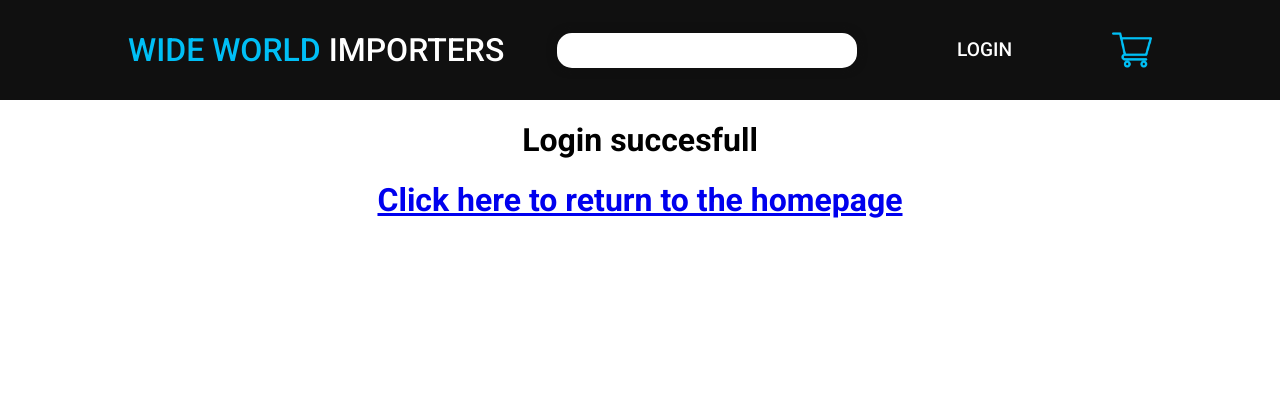
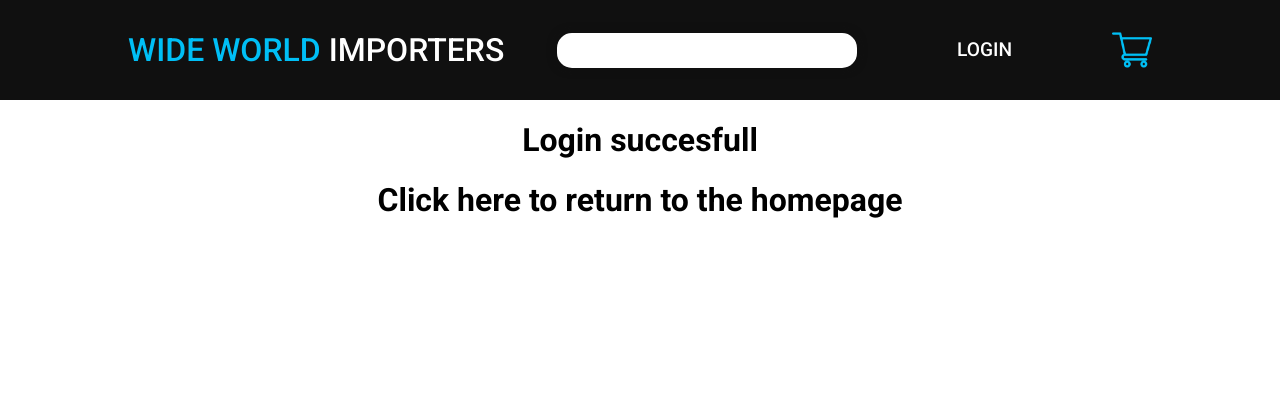
Before and after one commit to JanPetertje/webshop, a PHP site: page /inlogsuccess.php in a window 1280 px wide. Shown: the top 420 px of the page. Run offline with PHP 8.4, Linux system fonts and the light colour scheme.

Commit message:
. PLZ NO CRASHERINO

```diff
--- /dev/null
+++ b/inc/css/loginsuccesfull.css
@@ -0,0 +1,20 @@
+.succesfull {
+    width: 100%;
+    color: deepskyblue;
+
+}
+a.succesfull:link {
+    text-decoration: none;
+    color: black;
+}
+a.succesfull:visited {
+    text-decoration: none;
+    color: deepskyblue;
+}
+a.succesfull:hover {
+    color:#00bff6;
+}
+a.succesfull:active {
+    text-decoration: none;
+    font-weight: bold;
+}
--- a/views/loginsuccesfull.php
+++ b/views/loginsuccesfull.php
@@ -8,6 +8,8 @@
     <title>Login Succesfull</title>
     <link rel="stylesheet" href="inc/css/fonts.css">
     <link rel="stylesheet" href="inc/css/main.css">
+    <link rel="stylesheet" href="inc/css/loginsuccesfull.css">
+
 </head>
 
 <body>
@@ -15,9 +17,11 @@
 
 include "inc/parts/menu.php";
 ?>
+
 <h1>Login succesfull</h1>
-<h1><a href="index.php">Click here to return to the homepage</a></h1>
-
+<div class="succesfull">
+<h1><a class="succesfull" href="index.php">Click here to return to the homepage</a></h1>
+</div>
 </body>
 
 </html>
```
